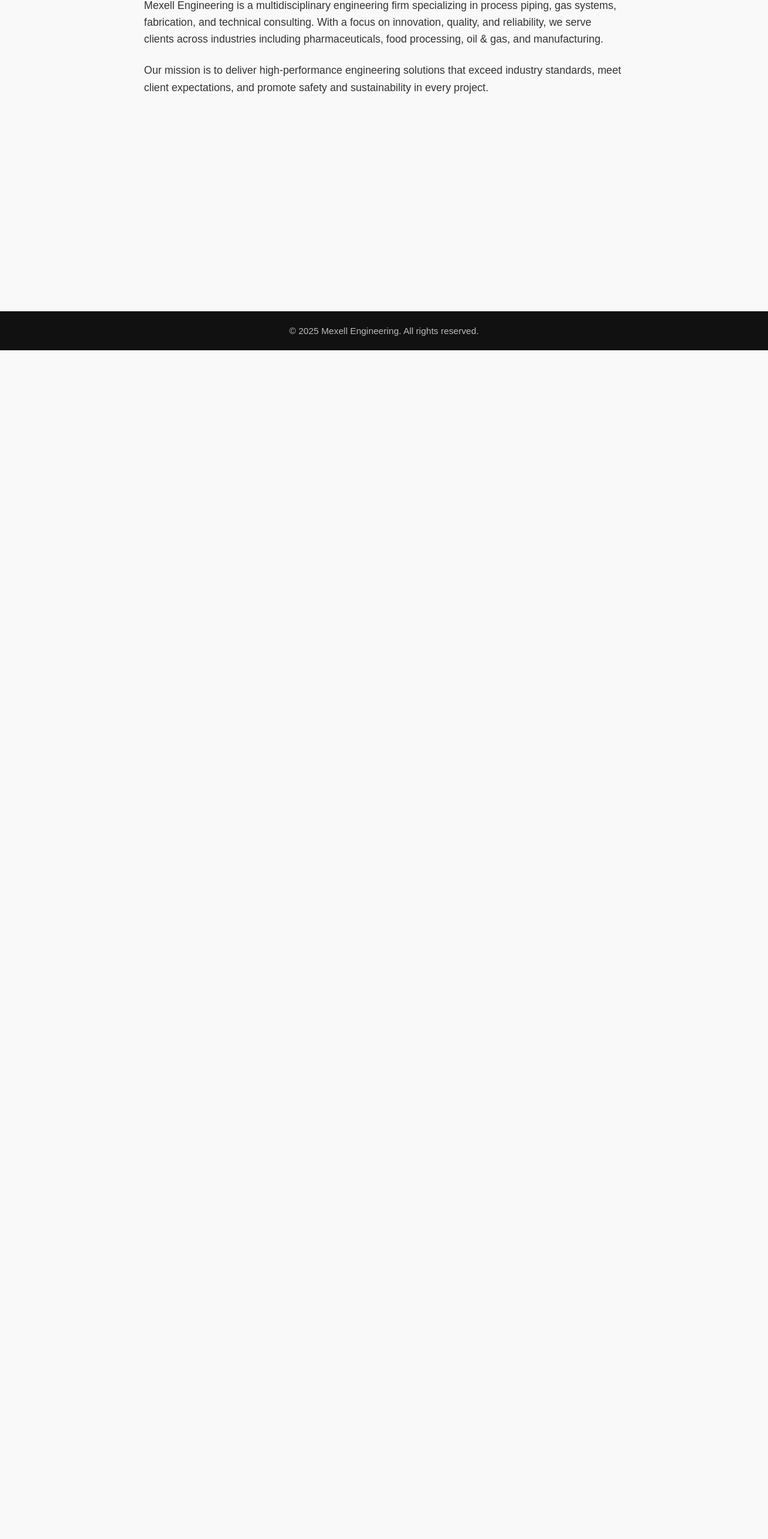
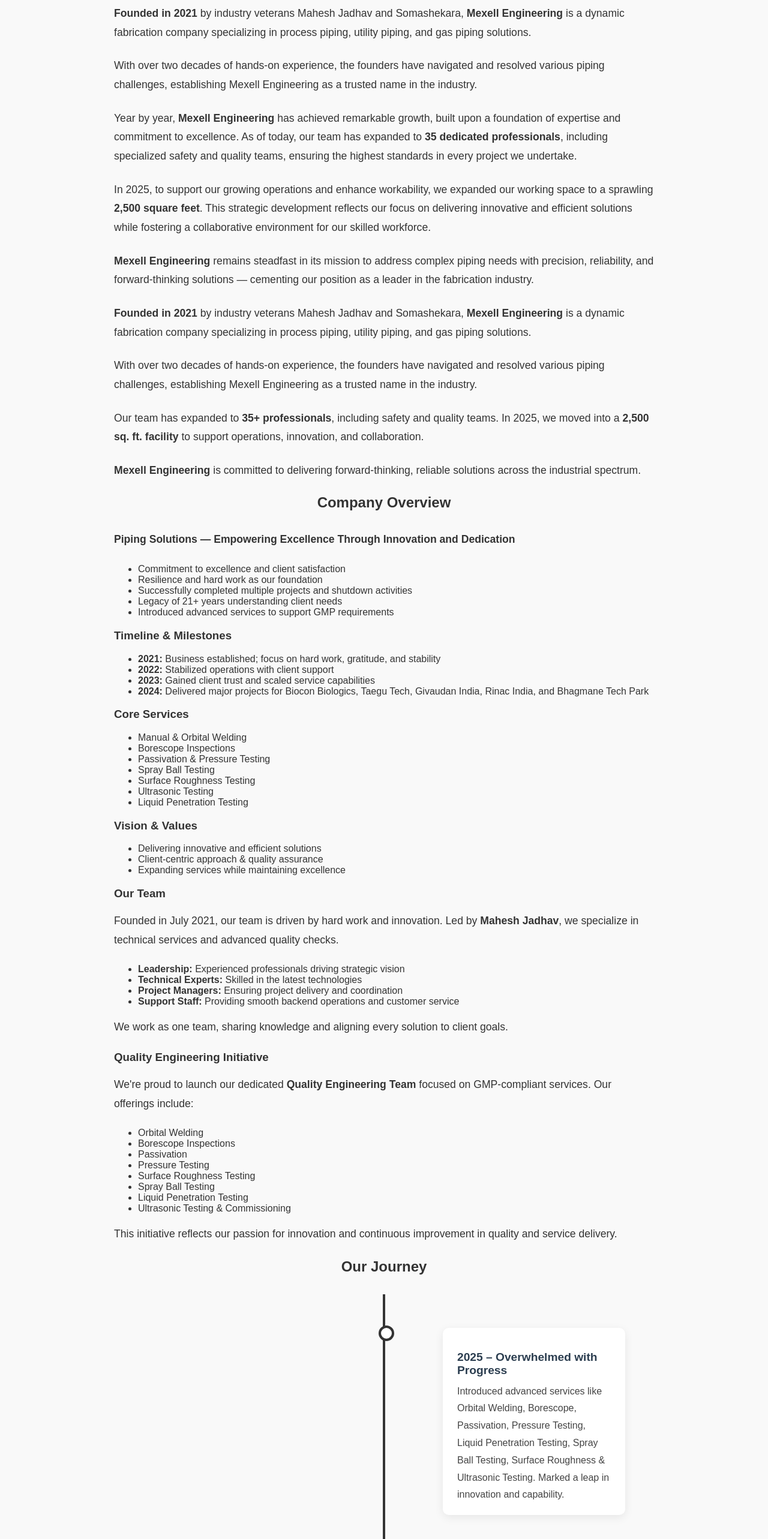
Before and after one commit to rangachimalgi/mexel, a React (Create React App) app: page /aboutus in a window 1280 px wide. Shown: the part 216-2782 px from the top of the page at 60% size. Before the commit the page ends 800 px from the top, so only its background shows below. Built offline with nearby package versions, Linux system fonts and the light colour scheme.

Commit message:
about us designed

```diff
--- a/src/pages/AboutUs.jsx
+++ b/src/pages/AboutUs.jsx
@@ -1,21 +1,242 @@
 import React from "react";
-import "./aboutus.css"; // optional
+import "./aboutus.css";
 
 const AboutUs = () => {
   return (
     <div className="about-page">
       <h1>About Mexell Engineering</h1>
+
       <p>
-        Mexell Engineering is a multidisciplinary engineering firm specializing in process piping,
-        gas systems, fabrication, and technical consulting. With a focus on innovation, quality,
-        and reliability, we serve clients across industries including pharmaceuticals, food
-        processing, oil & gas, and manufacturing.
+        <strong>Founded in 2021</strong> by industry veterans Mahesh Jadhav and
+        Somashekara,
+        <strong> Mexell Engineering</strong> is a dynamic fabrication company
+        specializing in process piping, utility piping, and gas piping
+        solutions.
+      </p>
+
+      <p>
+        With over two decades of hands-on experience, the founders have
+        navigated and resolved various piping challenges, establishing Mexell
+        Engineering as a trusted name in the industry.
+      </p>
+
+      <p>
+        Year by year, <strong>Mexell Engineering</strong> has achieved
+        remarkable growth, built upon a foundation of expertise and commitment
+        to excellence. As of today, our team has expanded to{" "}
+        <strong>35 dedicated professionals</strong>, including specialized
+        safety and quality teams, ensuring the highest standards in every
+        project we undertake.
+      </p>
+
+      <p>
+        In 2025, to support our growing operations and enhance workability, we
+        expanded our working space to a sprawling{" "}
+        <strong>2,500 square feet</strong>. This strategic development reflects
+        our focus on delivering innovative and efficient solutions while
+        fostering a collaborative environment for our skilled workforce.
+      </p>
+
+      <p>
+        <strong>Mexell Engineering</strong> remains steadfast in its mission to
+        address complex piping needs with precision, reliability, and
+        forward-thinking solutions — cementing our position as a leader in the
+        fabrication industry.
+      </p>
+
+      <p>
+        <strong>Founded in 2021</strong> by industry veterans Mahesh Jadhav and
+        Somashekara,
+        <strong> Mexell Engineering</strong> is a dynamic fabrication company
+        specializing in process piping, utility piping, and gas piping
+        solutions.
       </p>
       <p>
-        Our mission is to deliver high-performance engineering solutions that exceed industry
-        standards, meet client expectations, and promote safety and sustainability in every project.
+        With over two decades of hands-on experience, the founders have
+        navigated and resolved various piping challenges, establishing Mexell
+        Engineering as a trusted name in the industry.
       </p>
-      {/* Add more sections: Vision, Mission, Leadership, Certifications, Timeline, etc. */}
+      <p>
+        Our team has expanded to <strong>35+ professionals</strong>, including
+        safety and quality teams. In 2025, we moved into a{" "}
+        <strong>2,500 sq. ft. facility</strong> to support operations,
+        innovation, and collaboration.
+      </p>
+      <p>
+        <strong>Mexell Engineering</strong> is committed to delivering
+        forward-thinking, reliable solutions across the industrial spectrum.
+      </p>
+
+      {/* ✅ NEW Company Overview Section */}
+      <section className="company-overview">
+        <h2>Company Overview</h2>
+
+        <p>
+          <strong>
+            Piping Solutions — Empowering Excellence Through Innovation and
+            Dedication
+          </strong>
+        </p>
+        <ul>
+          <li>Commitment to excellence and client satisfaction</li>
+          <li>Resilience and hard work as our foundation</li>
+          <li>
+            Successfully completed multiple projects and shutdown activities
+          </li>
+          <li>Legacy of 21+ years understanding client needs</li>
+          <li>Introduced advanced services to support GMP requirements</li>
+        </ul>
+
+        <h3>Timeline & Milestones</h3>
+        <ul>
+          <li>
+            <strong>2021:</strong> Business established; focus on hard work,
+            gratitude, and stability
+          </li>
+          <li>
+            <strong>2022:</strong> Stabilized operations with client support
+          </li>
+          <li>
+            <strong>2023:</strong> Gained client trust and scaled service
+            capabilities
+          </li>
+          <li>
+            <strong>2024:</strong> Delivered major projects for Biocon
+            Biologics, Taegu Tech, Givaudan India, Rinac India, and Bhagmane
+            Tech Park
+          </li>
+        </ul>
+
+        <h3>Core Services</h3>
+        <ul>
+          <li>Manual & Orbital Welding</li>
+          <li>Borescope Inspections</li>
+          <li>Passivation & Pressure Testing</li>
+          <li>Spray Ball Testing</li>
+          <li>Surface Roughness Testing</li>
+          <li>Ultrasonic Testing</li>
+          <li>Liquid Penetration Testing</li>
+        </ul>
+
+        <h3>Vision & Values</h3>
+        <ul>
+          <li>Delivering innovative and efficient solutions</li>
+          <li>Client-centric approach & quality assurance</li>
+          <li>Expanding services while maintaining excellence</li>
+        </ul>
+
+        <h3>Our Team</h3>
+        <p>
+          Founded in July 2021, our team is driven by hard work and innovation.
+          Led by
+          <strong> Mahesh Jadhav</strong>, we specialize in technical services
+          and advanced quality checks.
+        </p>
+        <ul>
+          <li>
+            <strong>Leadership:</strong> Experienced professionals driving
+            strategic vision
+          </li>
+          <li>
+            <strong>Technical Experts:</strong> Skilled in the latest
+            technologies
+          </li>
+          <li>
+            <strong>Project Managers:</strong> Ensuring project delivery and
+            coordination
+          </li>
+          <li>
+            <strong>Support Staff:</strong> Providing smooth backend operations
+            and customer service
+          </li>
+        </ul>
+        <p>
+          We work as one team, sharing knowledge and aligning every solution to
+          client goals.
+        </p>
+
+        <h3>Quality Engineering Initiative</h3>
+        <p>
+          We're proud to launch our dedicated{" "}
+          <strong>Quality Engineering Team</strong> focused on GMP-compliant
+          services. Our offerings include:
+        </p>
+        <ul>
+          <li>Orbital Welding</li>
+          <li>Borescope Inspections</li>
+          <li>Passivation</li>
+          <li>Pressure Testing</li>
+          <li>Surface Roughness Testing</li>
+          <li>Spray Ball Testing</li>
+          <li>Liquid Penetration Testing</li>
+          <li>Ultrasonic Testing & Commissioning</li>
+        </ul>
+        <p>
+          This initiative reflects our passion for innovation and continuous
+          improvement in quality and service delivery.
+        </p>
+      </section>
+
+      <section className="timeline-wrapper">
+  <h2>Our Journey</h2>
+  <div className="timeline-container">
+
+    {/* 2025 */}
+    <div className="timeline-block right">
+      <div className="content">
+        <h3>2025 – Overwhelmed with Progress</h3>
+        <p>
+          Introduced advanced services like Orbital Welding, Borescope, Passivation,
+          Pressure Testing, Liquid Penetration Testing, Spray Ball Testing,
+          Surface Roughness & Ultrasonic Testing. Marked a leap in innovation and capability.
+        </p>
+      </div>
+    </div>
+
+    {/* 2024 */}
+    <div className="timeline-block left">
+      <div className="content">
+        <h3>2024 – Boundless Growth</h3>
+        <p>
+          Completed major projects and shutdowns. Worked with Biocon Biologics,
+          Givaudan India, Rinac India, Bhagmane Tech Park, and more.
+        </p>
+      </div>
+    </div>
+
+    {/* 2023 */}
+    <div className="timeline-block right">
+      <div className="content">
+        <h3>2023 – New Ventures</h3>
+        <p>
+          Took proactive steps to reach new clients. Delivered exceptional satisfaction and expanded reach.
+        </p>
+      </div>
+    </div>
+
+    {/* 2022 */}
+    <div className="timeline-block left">
+      <div className="content">
+        <h3>2022 – Resilience</h3>
+        <p>
+          Faced ups and downs while laying a stronger foundation. Clients’ trust helped us stabilize and spread our wings.
+        </p>
+      </div>
+    </div>
+
+    {/* 2021 */}
+    <div className="timeline-block right">
+      <div className="content">
+        <h3>2021 – Bold Beginnings</h3>
+        <p>
+          Founded with determination. Faced challenges head-on. Grateful to supporters who helped us rise.
+        </p>
+      </div>
+    </div>
+
+  </div>
+</section>
+
     </div>
   );
 };
--- a/src/pages/aboutus.css
+++ b/src/pages/aboutus.css
@@ -1,19 +1,137 @@
 .about-page {
-    max-width: 800px;
+    max-width: 900px;
     margin: 4rem auto;
     padding: 0 2rem;
     color: #333;
   }
 
   .about-page h1 {
-    font-size: 2.5rem;
-    margin-bottom: 1.5rem;
+    font-size: 2.7rem;
     text-align: center;
+    margin-bottom: 2rem;
     color: #2c3e50;
   }
 
   .about-page p {
     font-size: 1.1rem;
-    line-height: 1.6;
+    line-height: 1.8;
     margin-bottom: 1.5rem;
   }
+
+  .timeline-container {
+    position: relative;
+    max-width: 1100px;
+    margin: auto;
+    padding: 2rem 0;
+  }
+
+  .timeline-container::after {
+    content: "";
+    position: absolute;
+    width: 4px;
+    background-color: #333;
+    top: 0;
+    bottom: 0;
+    left: 50%;
+    margin-left: -2px;
+  }
+
+  /* Left & Right blocks */
+  .timeline-block {
+    position: relative;
+    width: 50%;
+    padding: 1.5rem 3rem;
+    box-sizing: border-box;
+  }
+
+  .timeline-block .content {
+    background: white;
+    padding: 1.2rem 1.5rem;
+    border-radius: 10px;
+    box-shadow: 0 4px 15px rgba(0, 0, 0, 0.08);
+    position: relative;
+    z-index: 1;
+  }
+
+  .timeline-block h3 {
+    font-size: 1.2rem;
+    margin-bottom: 0.6rem;
+    color: #2c3e50;
+    font-weight: 600;
+  }
+
+  .timeline-block p {
+    font-size: 1rem;
+    color: #444;
+    margin: 0;
+  }
+
+  /* Left side */
+  .timeline-block.left {
+    left: 0;
+    text-align: right;
+  }
+
+  .timeline-block.left .content {
+    margin-right: 50px;
+  }
+
+  /* Right side */
+  .timeline-block.right {
+    left: 50%;
+    text-align: left;
+  }
+
+  .timeline-block.right .content {
+    margin-left: 50px;
+  }
+
+  /* Dots on line */
+  .timeline-block::before {
+    content: "";
+    position: absolute;
+    width: 18px;
+    height: 18px;
+    top: 20px;
+    background-color: white;
+    border: 4px solid #333;
+    border-radius: 50%;
+    z-index: 2;
+  }
+
+  .timeline-block.left::before {
+    right: -9px;
+  }
+
+  .timeline-block.right::before {
+    left: -9px;
+  }
+
+  /* Responsive Fix */
+  @media screen and (max-width: 768px) {
+    .timeline-container::after {
+      left: 10px;
+    }
+
+    .timeline-block {
+      width: 100%;
+      padding-left: 3rem;
+      padding-right: 0;
+      margin-bottom: 2rem;
+    }
+
+    .timeline-block.right,
+    .timeline-block.left {
+      left: 0;
+      text-align: left;
+    }
+
+    .timeline-block .content {
+      margin: 0;
+    }
+
+    .timeline-block::before {
+      left: 0;
+      right: auto;
+    }
+  }
```
